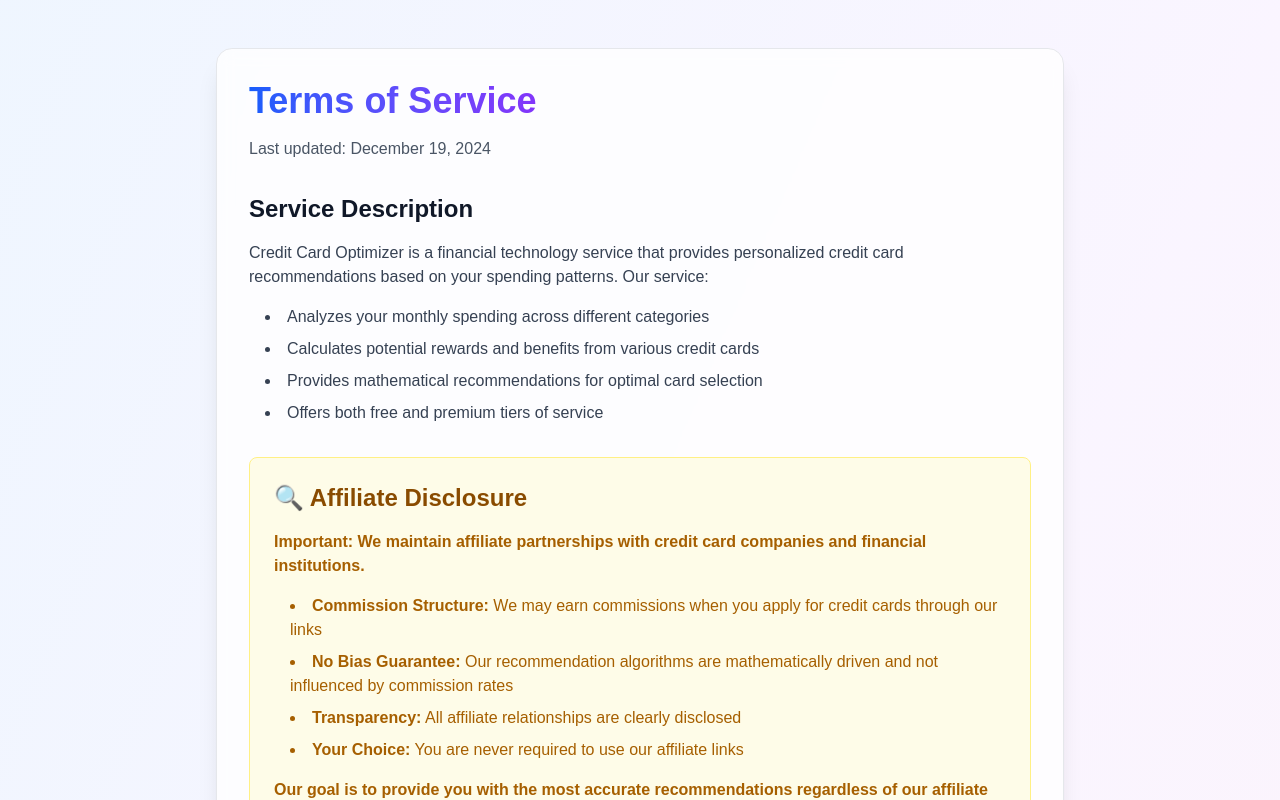
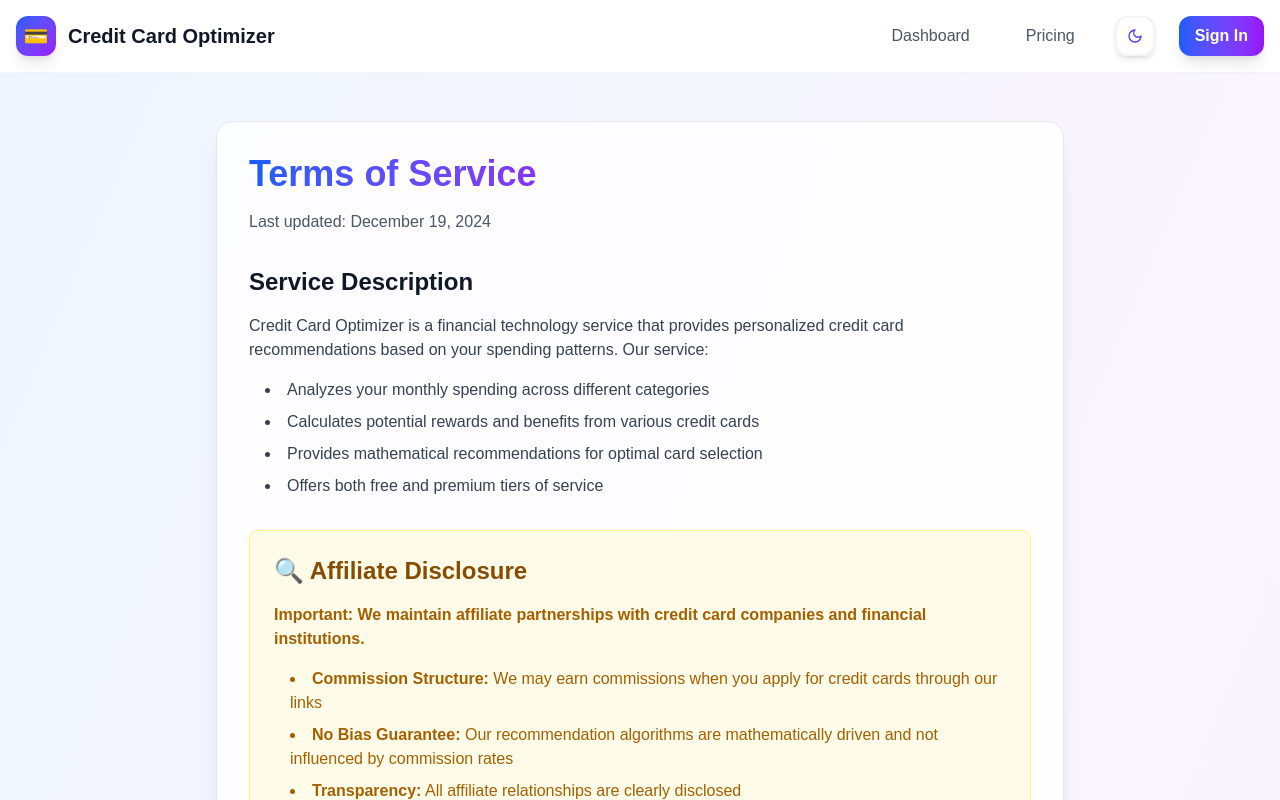
Before and after one commit to lmazzei55/optimizecard, a Next.js app: page /terms in a window 1280 px wide. Shown: the top 800 px of the page. Built offline with nearby package versions, Linux system fonts and the light colour scheme; no server answers.

Commit message:
Added Header and Footer to every page

```diff
--- a/src/app/privacy/page.tsx
+++ b/src/app/privacy/page.tsx
@@ -1,4 +1,5 @@
 import type { Metadata } from 'next'
+import { Header } from "@/components/Header"
 
 export const metadata: Metadata = {
   title: 'Privacy Policy - Credit Card Optimizer',
@@ -8,6 +9,8 @@ export const metadata: Metadata = {
 
 export default function PrivacyPolicy() {
   return (
+    <>
+      <Header />
       <div className="min-h-screen bg-gradient-to-br from-blue-50 via-purple-50 to-pink-50 dark:from-gray-900 dark:via-gray-800 dark:to-indigo-900 py-12">
         <div className="max-w-4xl mx-auto px-6">
           <div className="bg-white/80 dark:bg-gray-800/80 backdrop-blur-sm rounded-2xl shadow-xl border border-gray-200 dark:border-gray-700 p-8">
@@ -144,5 +147,6 @@ export default function PrivacyPolicy() {
           </div>
         </div>
       </div>
+    </>
   )
 }
--- a/src/app/terms/page.tsx
+++ b/src/app/terms/page.tsx
@@ -1,4 +1,5 @@
 import type { Metadata } from 'next'
+import { Header } from "@/components/Header"
 
 export const metadata: Metadata = {
   title: 'Terms of Service - Credit Card Optimizer',
@@ -8,6 +9,8 @@ export const metadata: Metadata = {
 
 export default function TermsOfService() {
   return (
+    <>
+      <Header />
       <div className="min-h-screen bg-gradient-to-br from-blue-50 via-purple-50 to-pink-50 dark:from-gray-900 dark:via-gray-800 dark:to-indigo-900 py-12">
         <div className="max-w-4xl mx-auto px-6">
           <div className="bg-white/80 dark:bg-gray-800/80 backdrop-blur-sm rounded-2xl shadow-xl border border-gray-200 dark:border-gray-700 p-8">
@@ -199,5 +202,6 @@ export default function TermsOfService() {
           </div>
         </div>
       </div>
+    </>
   )
 }
```
Also changed, not shown: 1 other file (tests, documents, lock files or other folders). Lines whose indentation alone changed are shown as unchanged.
